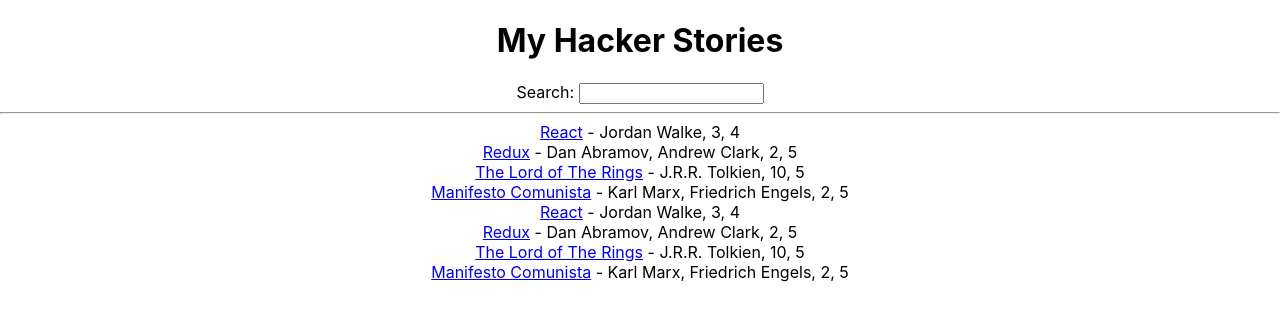
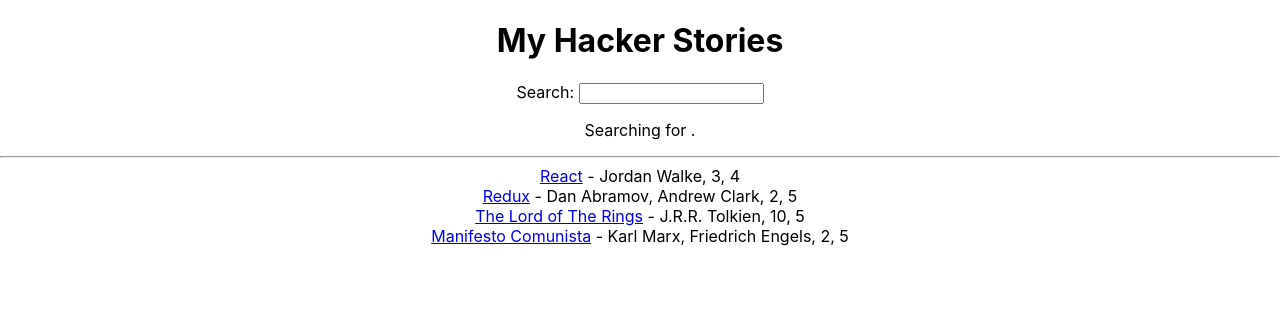
Before and after one commit to gabrielfari4/road-to-react, a React (Create React App) app: page / in a window 1280 px wide. Shown: the top 320 px of the page. Built offline with nearby package versions, Linux system fonts and the light colour scheme.

Commit message:
using useState hook

```diff
--- a/src/App.js
+++ b/src/App.js
@@ -1,6 +1,22 @@
+import { useState } from 'react';
 import './App.css';
 
-const list = [
+
+
+const title = 'you'
+
+const welcome = {
+  greeting: 'Hey',
+  title: 'React',
+}
+
+function getTitle(title) {
+  return title;
+}
+
+
+const App = () => {
+  const stories = [
     {
       title: 'React',
       url: 'https://reactjs.org/',
@@ -35,19 +51,11 @@
     },
   ];
 
-const title = 'you'
+  const [searchTerm, setSearchTerm] = useState('');
 
-const welcome = {
-  greeting: 'Hey',
-  title: 'React',
-}
-
-function getTitle(title) {
-  return title;
-}
-
-
-function App() {
+  const handleChange = event => {
+    setSearchTerm(event.target.value)
+  }
 
   return (
     <div className="App">
@@ -56,20 +64,22 @@
       </h1>
 
       <label htmlFor='search'>Search: </label>
-      <input id='search' type='text' />
+      <input id='search' type='text' onChange={handleChange}/>
+
+      <p>
+        Searching for <strong>{searchTerm}</strong>.
+      </p>
 
       <hr />
 
-      <List />
-      <List />
+      <List list={stories}/>
 
     </div>
   );
 }
 
-function List() {
-  return list.map(function(item) {
-    return (
+const List = props =>
+  props.list.map(item => (
       <div key={item.objectID}>
             <span>
               <a href={item.url}>{item.title}</a>
@@ -78,8 +88,7 @@
             <span>{item.num_comments}, </span>
             <span>{item.points}</span>
       </div>
-    );
-  });
-}
+  ));
+
 
 export default App;
```
